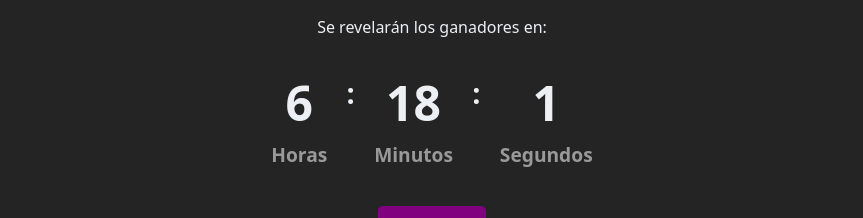
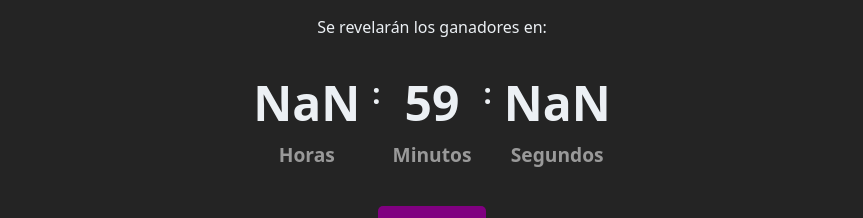
Before and after one commit to risipablo/app-Sorteo, a React (Vite) app in the folder Client/: page / in a window 1280 px wide. Shown: the part 199-417 px from the top of the page, without its empty margins (208-1071 px from the left). Built offline with nearby package versions, Linux system fonts and the light colour scheme; no server answers.

Commit message:
Update reloj.jsx

```diff
--- a/Client/src/components/reloj/reloj.jsx
+++ b/Client/src/components/reloj/reloj.jsx
@@ -13,7 +13,7 @@ export function Reloj(){
     useEffect(() => {
         const intervalo = setInterval(() => {
             const hoy = new Date();
-            const limite = new Date('2024-9-17')
+            const limite = new Date('')
 
             const diaRestante = (limite.getDate() - hoy.getDate())
             const horaRestante = (limite.getHours() + 24 - hoy.getHours() % 24)
```
